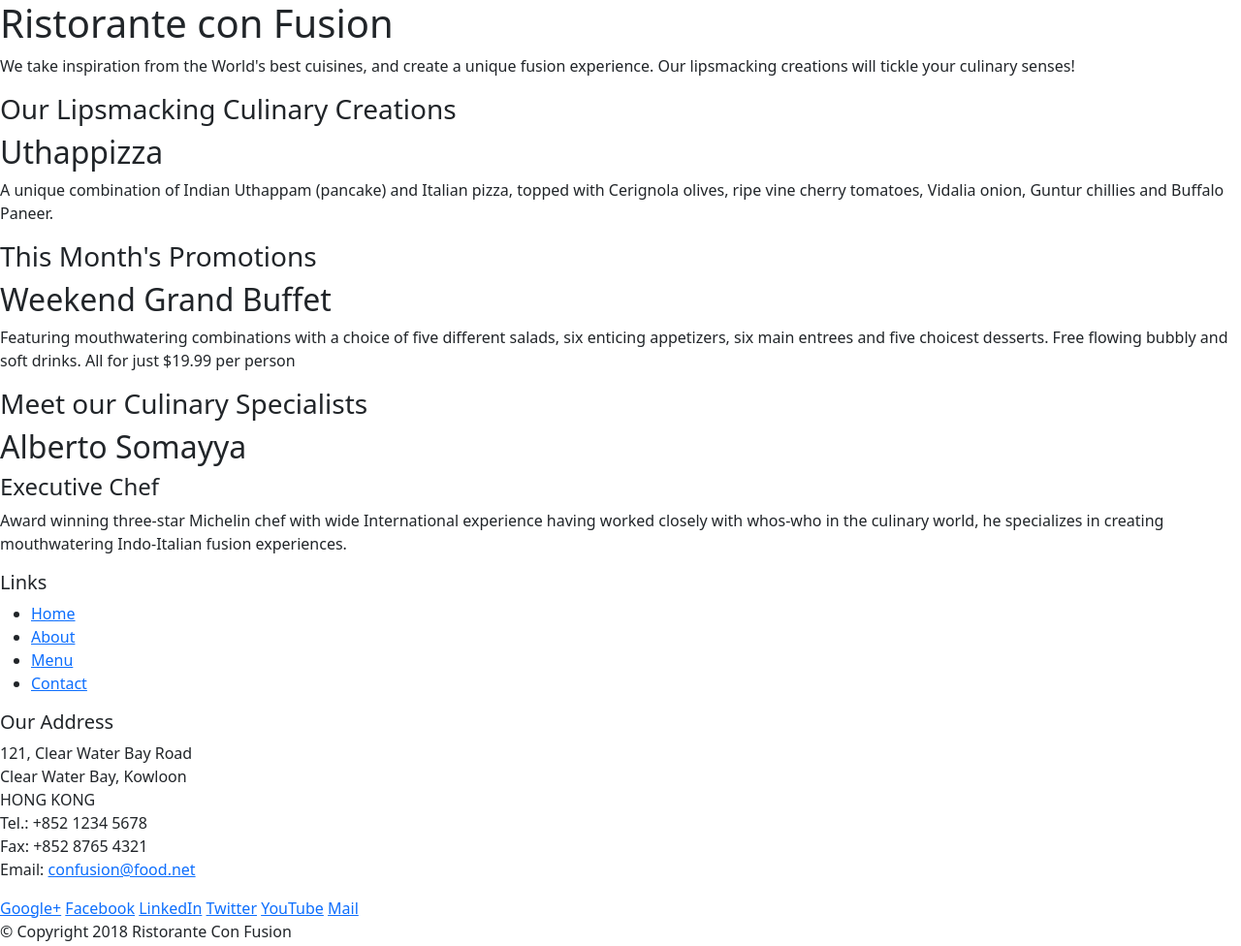
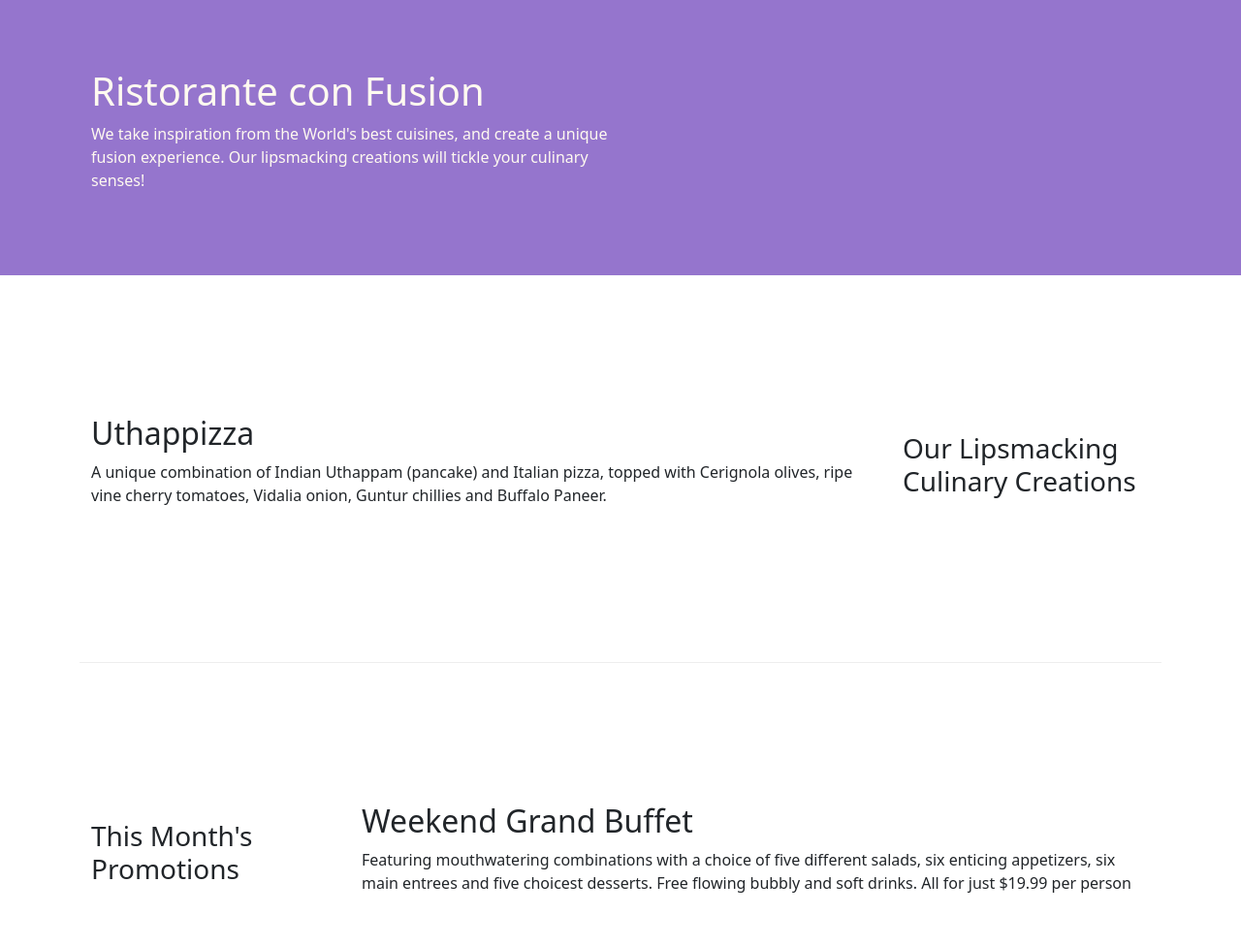
Before and after one commit to Ay7ot/bootstrap, a website: page index.html in a window 1280 px wide. Shown: the top 976 px of the page at 97% size. Drawn offline with nearby package versions, Linux system fonts and the light colour scheme.

Commit message:
Boostrap part two complete

```diff
--- /dev/null
+++ b/css/styles.css
@@ -0,0 +1,30 @@
+.row-header {
+    margin: 0px auto;
+    padding: 0px auto;
+}
+
+.row-content {
+    margin: 0px auto;
+    padding: 50px 0px 50px 0px;
+    border-bottom: 1px ridge;
+    min-height: 400px;
+}
+
+.footer {
+    background-color: #d1c4e9;
+    margin: 0px auto;
+    padding: 20px 0px 20px 0px;
+}
+
+.bg-light{
+    padding: 70px 30px;
+    margin: 0px;
+    background: #9575cd !important;
+    color: floralwhite;
+}
+
+address{
+    font-size: 0.8rem;
+    margin: 0px;
+    color: #0f0f0f;
+}
--- a/index.html
+++ b/index.html
@@ -4,53 +4,54 @@
 <head>
     <meta charset="UTF-8">
     <meta http-equiv="X-UA-Compatible" content="IE=edge">
-    <meta name="viewport" content="width=device-width, initial-scale=1.0">
+    <meta name="viewport" content="width=device-width, initial-scale=1.0, shrink-to-fit=no">
 
     <link rel="stylesheet" href="node_modules/bootstrap/dist/css/bootstrap.min.css">
+    <link rel="stylesheet" href="css/styles.css">
     <title>Document</title>
 </head>
 
 <body>
-    <header>
-        <div>
-            <div>
-                <div>
+    <header class="bg-light">
+        <div class="container">
+            <div class="row row-header">
+                <div class="col-12 col-sm-6">
                     <h1>Ristorante con Fusion</h1>
                     <p>We take inspiration from the World's best cuisines, and create a unique fusion experience. Our lipsmacking creations will tickle your culinary senses!</p>
                 </div>
-                <div>
+                <div class="col-12 col-sm">
                 </div>
             </div>
         </div>
     </header>
 
-    <div>
-        <div>
-            <div>
+    <div class="container">
+        <div class="row row-content align-items-center">
+            <div class="col-12 col-sm-4 order-sm-last col-md-3">
                 <h3>Our Lipsmacking Culinary Creations</h3>
             </div>
-            <div>
+            <div class="col col-sm col-md order-sm-first">
                 <h2>Uthappizza</h2>
                 <p>A unique combination of Indian Uthappam (pancake) and Italian pizza, topped with Cerignola olives, ripe vine cherry tomatoes, Vidalia onion, Guntur chillies and Buffalo Paneer.</p>
             </div>
         </div>
 
 
-        <div>
-            <div>
+        <div class="row row-content align-items-center">
+            <div class="col-12 col-sm-4 col-md-3">
                 <h3>This Month's Promotions</h3>
             </div>
-            <div>
+            <div class="col col-sm col-md">
                 <h2>Weekend Grand Buffet</h2>
                 <p>Featuring mouthwatering combinations with a choice of five different salads, six enticing appetizers, six main entrees and five choicest desserts. Free flowing bubbly and soft drinks. All for just $19.99 per person </p>
             </div>
         </div>
 
-        <div>
-            <div>
+        <div class="row row-content align-items-center">
+            <div class="col-12 col-sm-4 order-sm-last col-md-3">
                 <h3>Meet our Culinary Specialists</h3>
             </div>
-            <div>
+            <div class="col col-sm  order-sm-first col-md">
                 <h2>Alberto Somayya</h2>
                 <h4>Executive Chef</h4>
                 <p>Award winning three-star Michelin chef with wide International experience having worked closely with whos-who in the culinary world, he specializes in creating mouthwatering Indo-Italian fusion experiences. </p>
@@ -58,19 +59,19 @@
         </div>
     </div>
 
-    <footer>
-        <div>
-            <div>
-                <div>
+    <footer class="footer">
+        <div class="container">
+            <div class="row">
+                <div class="col-4 offset-1 col-sm-2 align-self-center">
                     <h5>Links</h5>
-                    <ul>
+                    <ul class="list-unstyled">
                         <li><a href="#">Home</a></li>
                         <li><a href="#">About</a></li>
                         <li><a href="#">Menu</a></li>
                         <li><a href="#">Contact</a></li>
                     </ul>
                 </div>
-                <div>
+                <div class="col-7 col-sm-5 align-self-center justify-content-center">
                     <h5>Our Address</h5>
                     <address>
 		              121, Clear Water Bay Road<br>
@@ -81,8 +82,8 @@
 		              Email: <a href="mailto:confusion@food.net">confusion@food.net</a>
 		           </address>
                 </div>
-                <div>
-                    <div>
+                <div class="col-12 col-sm-4 align-self-center">
+                    <div class="text-center">
                         <a href="http://google.com/+">Google+</a>
                         <a href="http://www.facebook.com/profile.php?id=">Facebook</a>
                         <a href="http://www.linkedin.com/in/">LinkedIn</a>
@@ -92,9 +93,9 @@
                     </div>
                 </div>
             </div>
-            <div>
-                <div>
-                    <p>© Copyright 2018 Ristorante Con Fusion</p>
+            <div class="row justify-content-center">
+                <div class="col-auto">
+                    <p>&copy; Copyright 2018 Ristorante Con Fusion</p>
                 </div>
             </div>
         </div>
```
Also changed, not shown: Screen-Shot-2017-06-12-at-4.17.31-AM.webp (added).
